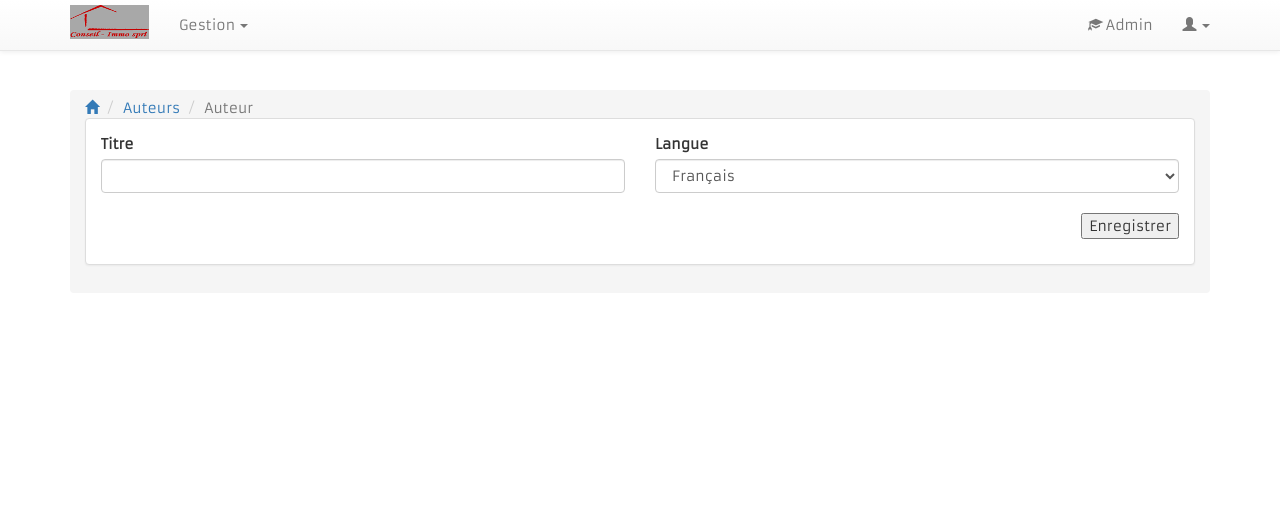
After one commit to verpoorten/bibliotheque, a Django app: template main/templates/livre_form.html in a window 1280 px wide. The commit adds this page. Shown: the top 505 px of the page. Run offline with Django 3.2, Linux system fonts and the light colour scheme; the template is opened without the code that fills it, so the values that code supplies are empty; some libraries are stand-ins or nearby versions.

Commit message:
Ajout de la gestion de livre de base

```diff
--- a/main/templates/auteur_form.html
+++ b/main/templates/auteur_form.html
@@ -13,7 +13,7 @@
       <div class="row">
         <div class="col-md-6">
         <label for="nom">Nom</label>
-        <input class="form-control" id="nom" value="{{ auteur.nomp| default_if_none:'' }}" name="nom">
+        <input class="form-control" id="nom" value="{{ auteur.nom| default_if_none:'' }}" name="nom">
         </div>
         <div class="col-md-6">
           <label for="prenom" class="control-label">Prénom</label>
--- a/main/templates/auteur_list.html
+++ b/main/templates/auteur_list.html
@@ -23,7 +23,7 @@
                 <td>
                   <td>
                     <a href="{% url 'auteur' auteur.pk%}" title="Pour modifier un auteur"><span class="glyphicon glyphicon-pencil" aria-hidden="true"></span></a>
-                    <a href="{% url 'auteur-delete' auteur.id %}" title="Pour supprimer un auteur"><span class="glyphicon glyphicon-remove" aria-hidden="true"></span></a>
+                    <a href="{% url 'auteur-delete' auteur.pk %}" title="Pour supprimer un auteur"><span class="glyphicon glyphicon-remove" aria-hidden="true"></span></a>
                   </td>
                 </td>
             </tr>
--- a/main/templates/layout.html
+++ b/main/templates/layout.html
@@ -43,6 +43,7 @@
                 <a href="#" class="dropdown-toggle" data-toggle="dropdown" role="button" aria-haspopup="true" aria-expanded="false">Gestion <span class="caret"></span></a>
                 <ul class="dropdown-menu">
                   <li><a href="{% url 'auteur_list' %}">Auteurs</a></li>
+                  <li><a href="{% url 'livre_list' %}">Livres</a></li>
 
                 </ul>
               </li>
--- /dev/null
+++ b/main/templates/livre_form.html
@@ -0,0 +1,49 @@
+{% extends "layout.html" %}
+{% block breadcrumb %}
+  <li><a href="{% url 'auteur_list' %}">Auteurs</a></li>
+  <li class="active">Auteur</li>
+{% endblock %}
+{% block content %}
+<div class="panel panel-default">
+  <div class="panel-body">
+    <form  method="post" action="{% url 'livre-update' %}">
+      {% csrf_token %}
+      <input type="hidden" value="modify" name="action"/>
+      <input type="hidden" value="{{ livre.id }}" name="id"/>
+      <div class="row">
+        <div class="col-md-6">
+        <label for="nom">Titre</label>
+        <input class="form-control" id="titre" value="{{ livre.titre| default_if_none:'' }}" name="titre">
+        </div>
+        <div class="col-md-6">
+          <label for="langue" class="control-label">Langue</label>
+          <select class="form-control" name="langue">
+              {% if livre.langue == 'FR' %}
+                <option selected value="FR">Français</option>
+              {% else %}
+                <option value="FR">Français</option>
+              {% endif %}
+              {% if livre.langue == 'ENG' %}
+                <option selected value="ENG">Anglais</option>
+              {% else %}
+                <option value="ENG">Anglais</option>
+              {% endif %}
+            </select>
+        </div>
+      </div>
+
+      <div class="row">
+          <div class="col-md-12">
+            <br>
+            <p align="right"><input type="submit" title="Enregistrer les infos propres à un livre" value="Enregistrer"></p>
+        </div>
+      </div>
+
+
+
+
+    </form>
+  </div>
+</div>
+
+{% endblock %}
```
Also changed, not shown: main/models.py (+8 -0 lines), main/templates/livre_list.html (added, +37 -0 lines), main/urls.py (+7 -1 lines), main/views.py (+41 -0 lines).
